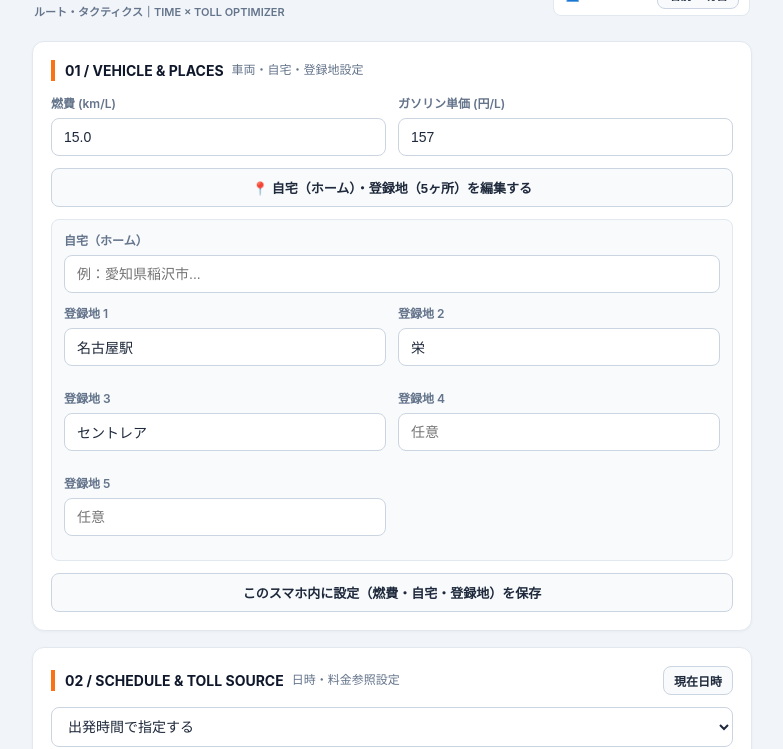
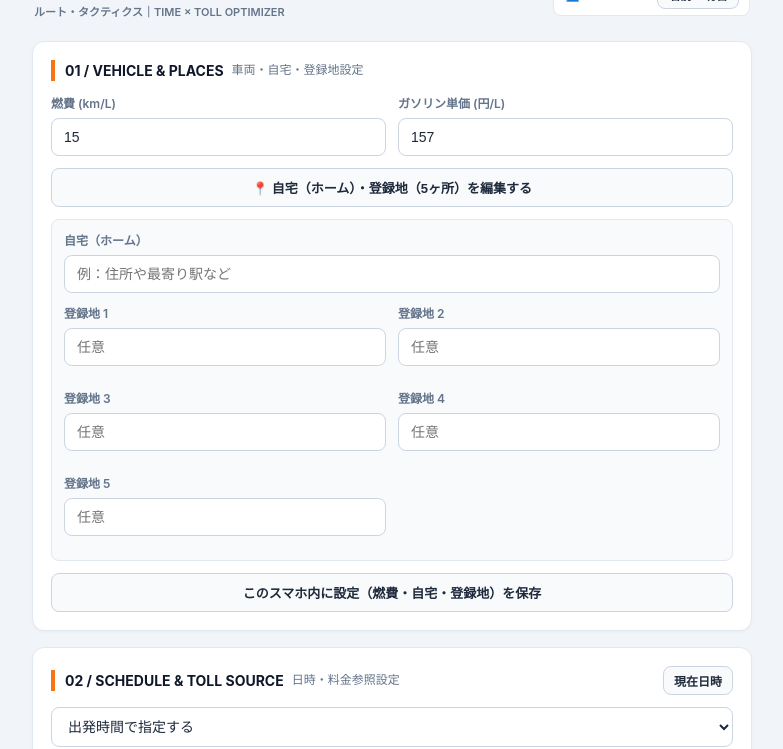
Before and after one commit to junjun-52/route-tactics, a plain HTML site: page v2/index.html in a window 1280 px wide. Both pictures are taken after a click on the button "📍 自宅（ホーム）・登録地（5ヶ所）を編集する". Shown: the part 51-800 px from the top of the page, without its empty margins (248-1031 px from the left). Drawn offline with Linux system fonts and the light colour scheme.

Commit message:
Update index.html

```diff
--- a/v2/index.html
+++ b/v2/index.html
@@ -363,12 +363,12 @@
         <div id="places-editor" class="places-editor">
           <div class="field">
             <label for="place-home">自宅（ホーム）</label>
-            <input type="text" id="place-home" placeholder="例：愛知県稲沢市..." />
+            <input type="text" id="place-home" placeholder="例：住所や最寄り駅など" />
           </div>
           <div class="grid-2">
-            <div class="field"><label>登録地 1</label><input type="text" class="saved-place-input" value="名古屋駅" /></div>
-            <div class="field"><label>登録地 2</label><input type="text" class="saved-place-input" value="栄" /></div>
-            <div class="field"><label>登録地 3</label><input type="text" class="saved-place-input" value="セントレア" /></div>
+            <div class="field"><label>登録地 1</label><input type="text" class="saved-place-input" placeholder="任意" /></div>
+            <div class="field"><label>登録地 2</label><input type="text" class="saved-place-input" placeholder="任意" /></div>
+            <div class="field"><label>登録地 3</label><input type="text" class="saved-place-input" placeholder="任意" /></div>
             <div class="field"><label>登録地 4</label><input type="text" class="saved-place-input" placeholder="任意" /></div>
             <div class="field"><label>登録地 5</label><input type="text" class="saved-place-input" placeholder="任意" /></div>
           </div>
@@ -520,8 +520,13 @@
         mpgEl.value = data.mpg ?? 15.0;
         gasPriceEl.value = data.gasPrice ?? 157;
         homeEl.value = data.home ?? "";
-        const places = data.places || ["名古屋駅", "栄", "セントレア", "", ""];
+        const places = data.places || ["", "", "", "", ""];
         savedPlaceInputs.forEach((el, i) => { el.value = places[i] || ""; });
+      } else {
+        mpgEl.value = 15.0;
+        gasPriceEl.value = 157;
+        homeEl.value = "";
+        savedPlaceInputs.forEach(el => { el.value = ""; });
       }
       renderPlaceChips();
     }
```
